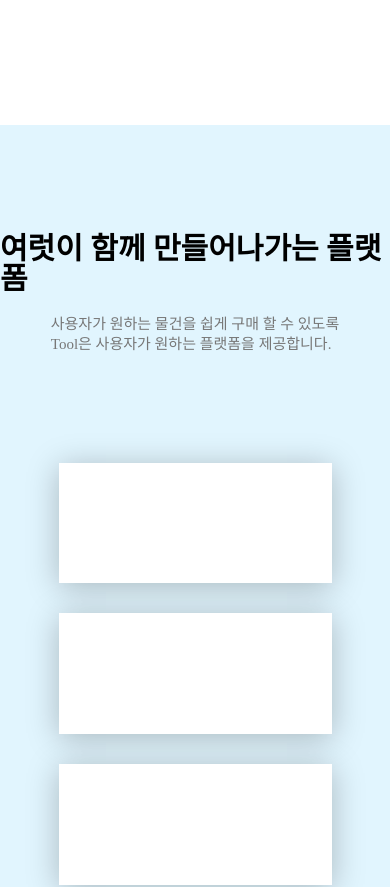
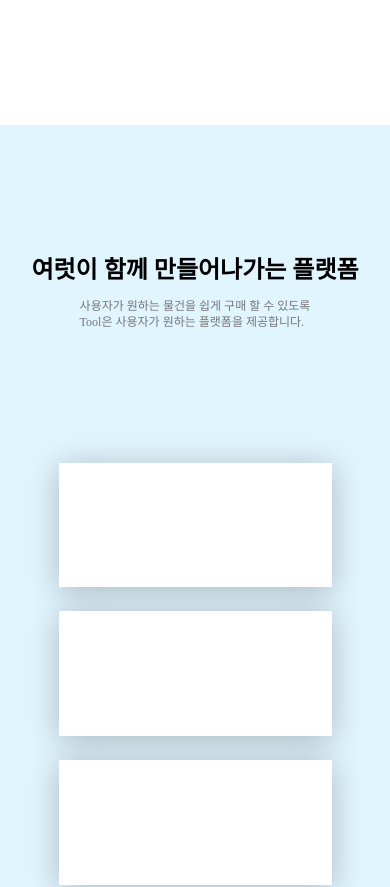
Before and after one commit to SooDongTae/Tool_Landing_Page, a Next.js app: page / in a window 390 px wide. Shown: the part 719-1606 px from the top of the page. Built offline with nearby package versions, Linux system fonts and the light colour scheme; a web font is replaced by a local one.

Commit message:
Update::물커밋

```diff
--- a/src/styles/globals.css
+++ b/src/styles/globals.css
@@ -54,6 +54,6 @@
 @media all and (max-width: 767px) {
   body,
   html {
-    font-size: 10px;
+    font-size: 8px;
   }
 }
```
